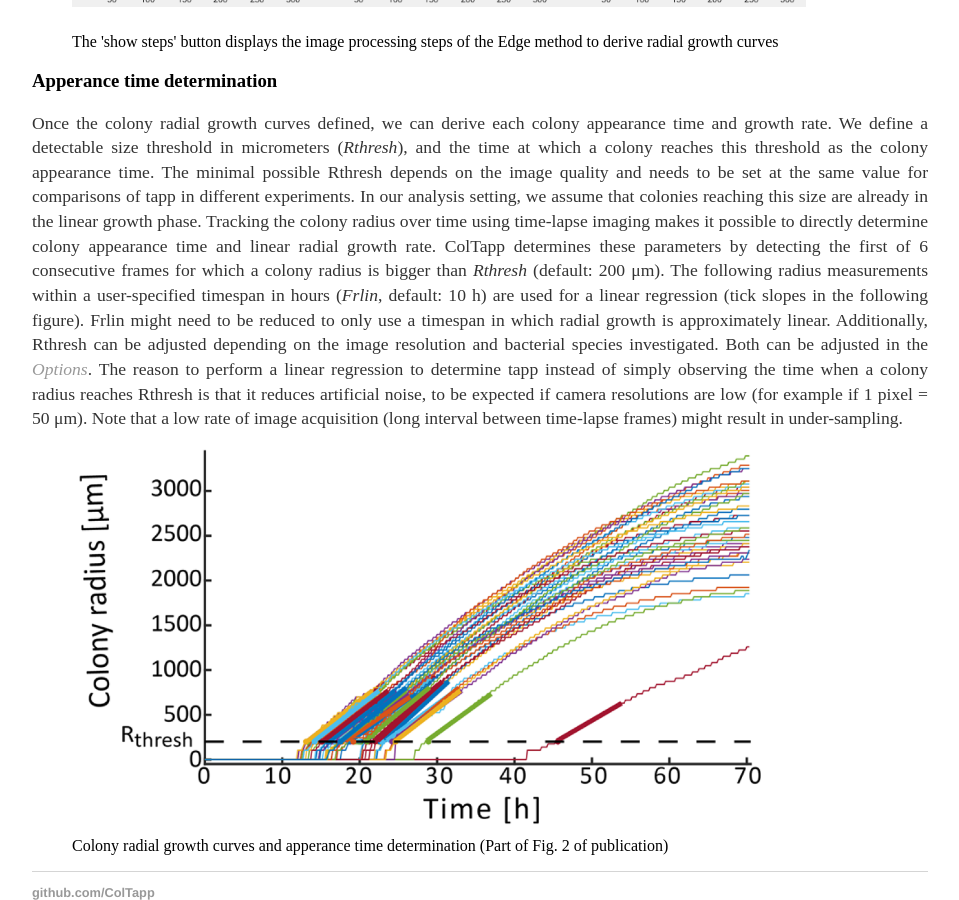
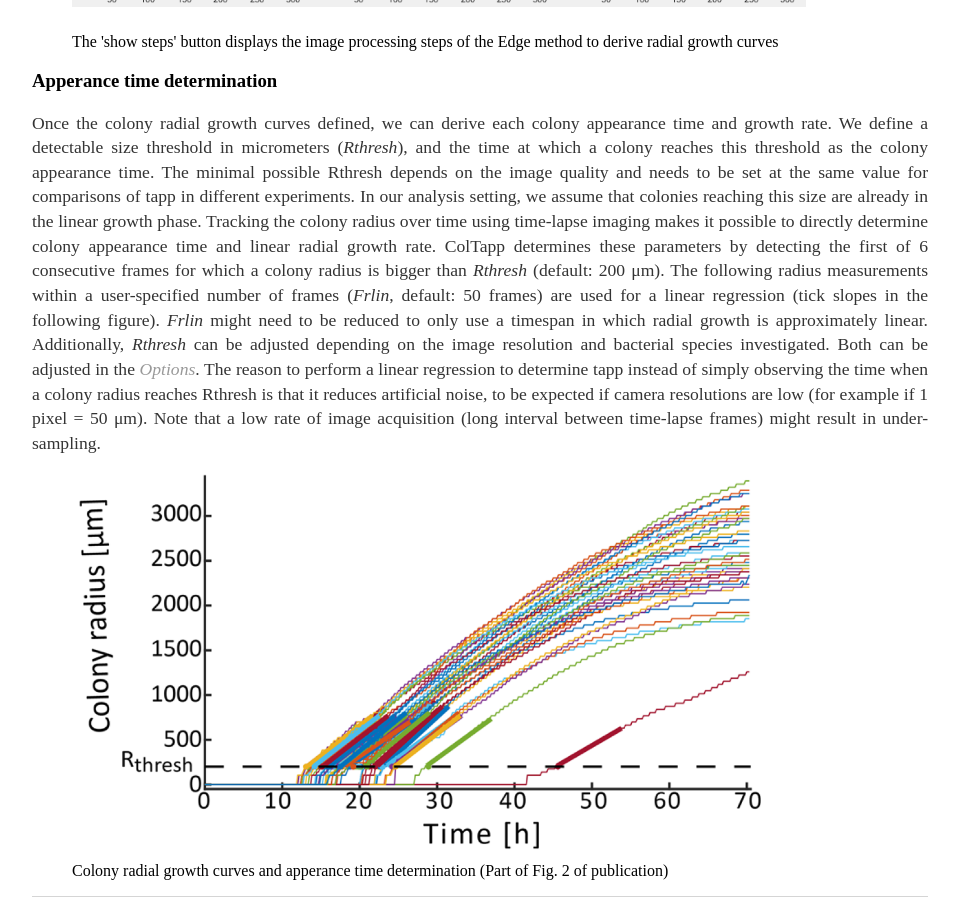
Before and after one commit to ColTapp/ColTapp.github.io, a Jekyll site: the page built from timelapse.md, in a window 1280 px wide and 900 px high, scrolled down 6287 px. Shown: the whole window, without its empty margins (160-1119 px from the left). Built offline with Jekyll 4.4.1, drawn with Linux system fonts in a browser that asks for light colours.

Commit message:
Update timelapse.md

```diff
--- a/timelapse.md
+++ b/timelapse.md
@@ -83,9 +83,8 @@ ColTapp has an inbuilt function to automatically detect radial growth curves wit
 Once the colony radial growth curves defined, we can derive each colony appearance time and growth rate.
 We define a detectable size threshold in micrometers (_Rthresh_), and the time at which a colony reaches this threshold as the colony appearance time. The minimal possible Rthresh depends on the image quality and needs to be set at the same value for comparisons of tapp in different experiments. In our analysis setting, we assume that colonies
 reaching this size are already in the linear growth phase.
-Tracking the colony radius over time using time-lapse imaging makes it possible to directly determine colony appearance time and linear radial growth rate. ColTapp determines these parameters by detecting the first of 6 consecutive frames for which a colony radius is bigger than _Rthresh_ (default: 200 μm). The following radius measurements within a user-specified timespan in hours (_Frlin_, default: 10 h) are used for a linear regression (tick slopes in the following figure). Frlin might need to be reduced to only use a timespan in which radial growth is approximately linear. Additionally, Rthresh can be adjusted depending on the image resolution and bacterial species investigated. Both can be adjusted in the [_Options_](https://coltapp.github.io/options.html).
-The reason to perform a linear regression to determine tapp instead of simply observing the time when a colony radius reaches Rthresh is that it reduces artificial noise, to be expected if camera resolutions are low (for example if 1 pixel = 50 μm). Note that a low rate of image acquisition (long interval between time-lapse frames) might
-result in under-sampling.
+Tracking the colony radius over time using time-lapse imaging makes it possible to directly determine colony appearance time and linear radial growth rate. ColTapp determines these parameters by detecting the first of 6 consecutive frames for which a colony radius is bigger than _Rthresh_ (default: 200 μm). The following radius measurements within a user-specified number of frames (_Frlin_, default: 50 frames) are used for a linear regression (tick slopes in the following figure). _Frlin_ might need to be reduced to only use a timespan in which radial growth is approximately linear. Additionally, _Rthresh_ can be adjusted depending on the image resolution and bacterial species investigated. Both can be adjusted in the [_Options_](https://coltapp.github.io/options.html).
+The reason to perform a linear regression to determine tapp instead of simply observing the time when a colony radius reaches Rthresh is that it reduces artificial noise, to be expected if camera resolutions are low (for example if 1 pixel = 50 μm). Note that a low rate of image acquisition (long interval between time-lapse frames) might result in under-sampling.
 <figure>
   <img src="{{site.url}}/assets/images/Apperance_time_determination.png" alt="Apperance time determination" height="70%"/>
   <figcaption>Colony radial growth curves and apperance time determination (Part of Fig. 2 of publication)</figcaption>
```
